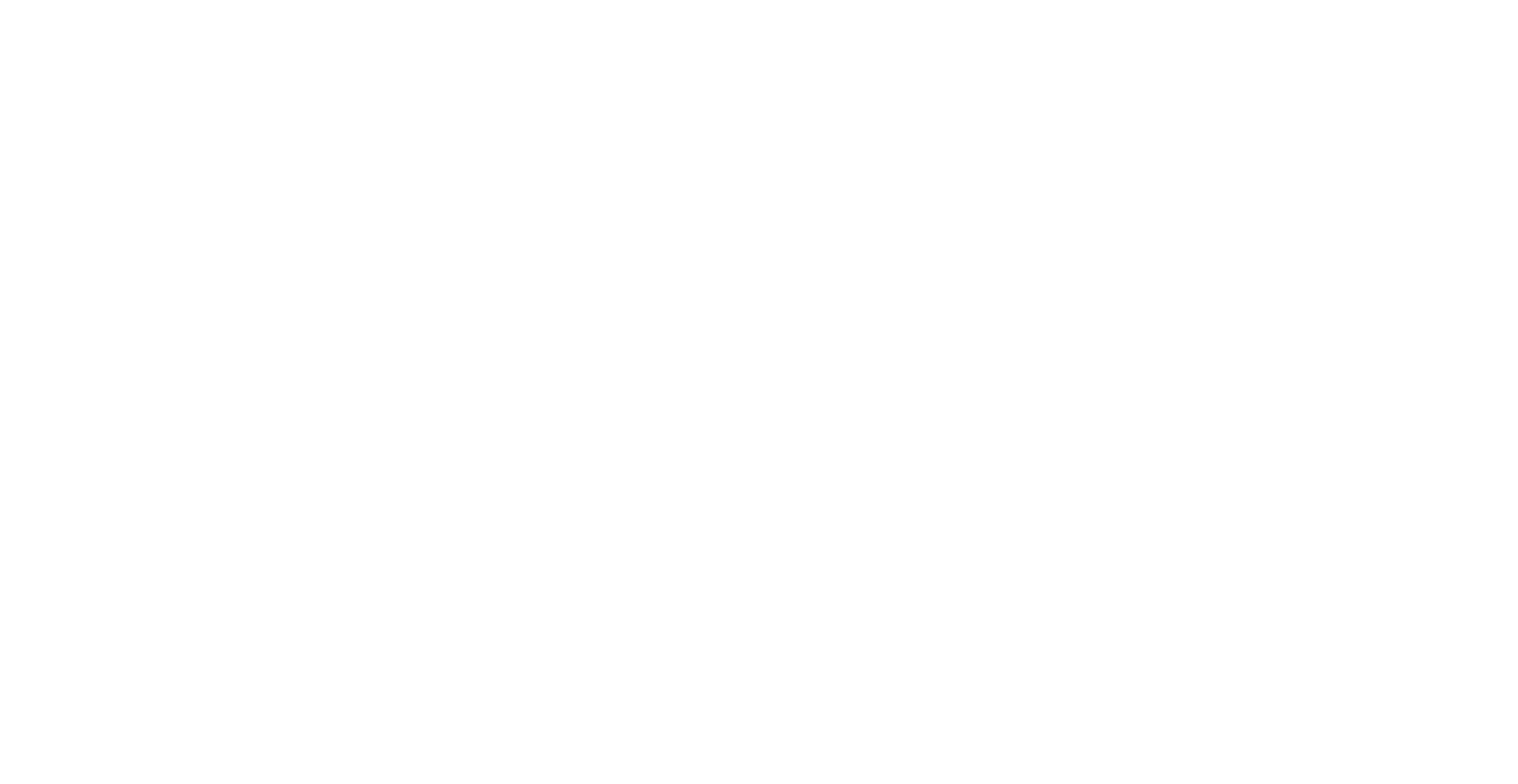
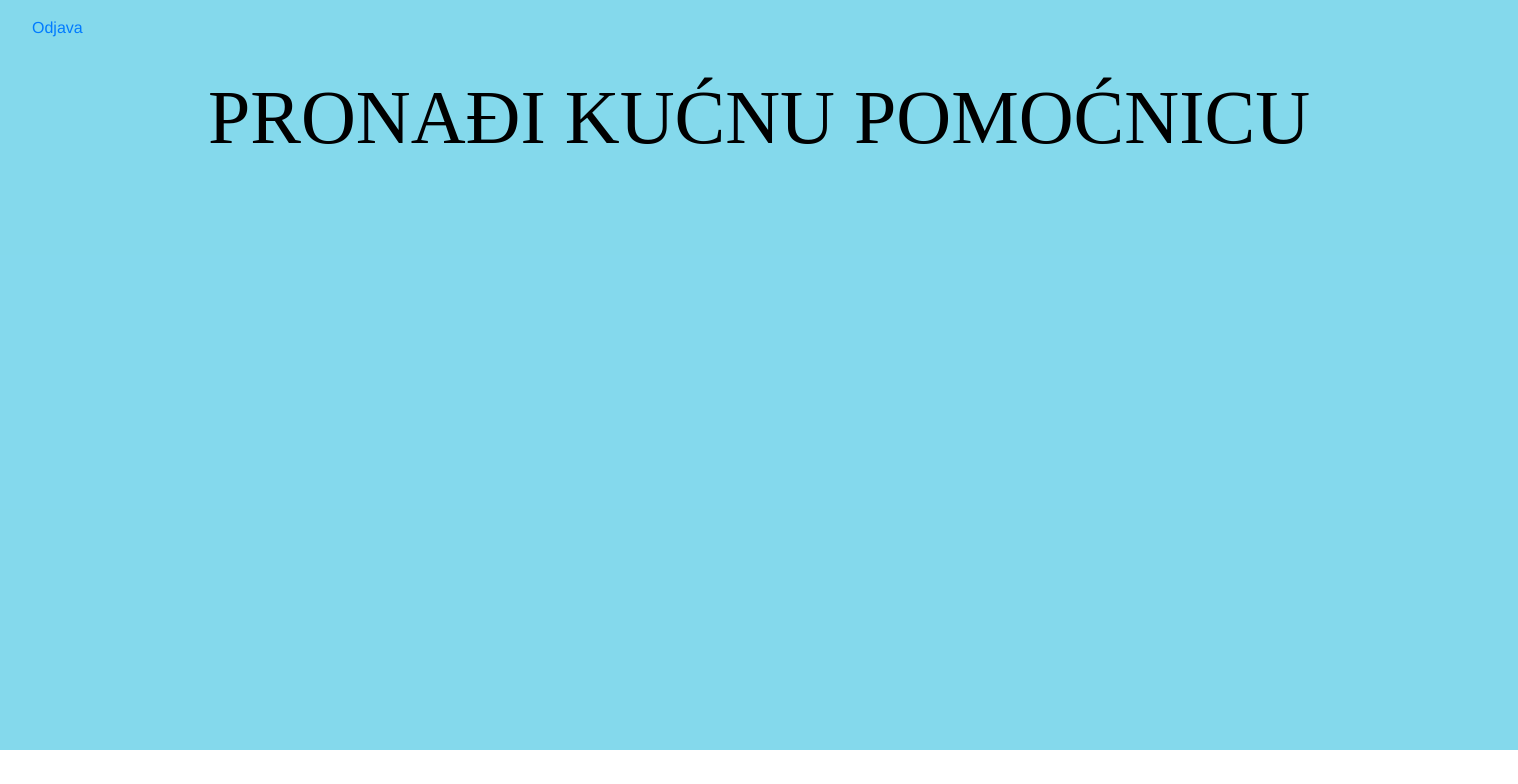
Before and after one commit to Gordana1508/PI-pronadikucnupomocnicu, a Vue app: page /Unos_podataka in a window 1280 px wide. Shown: the top 784 px of the page, 1518 px wide, since content can reach past the window. Built offline with nearby package versions, Linux system fonts and the light colour scheme.

Commit message:
Uređivanje stranice

```diff
--- a/src/router/index.js
+++ b/src/router/index.js
@@ -43,6 +43,15 @@ const routes = [
     // this generates a separate chunk (abou.[hash].js) for this route
     // which is lazy-loaded when the route is visited.
     component: () => import(/* webpackChunkName: "Registracija" */ '../views/Oglasi.vue')
+  },
+
+  {
+    path: '/Unos_podataka',
+    name: 'Unospodataka',
+    // route level code-splitting
+    // this generates a separate chunk (abou.[hash].js) for this route
+    // which is lazy-loaded when the route is visited.
+    component: () => import(/* webpackChunkName: "Registracija" */ '../views/Unos_podataka.vue')
   }
 ]
 
--- a/src/views/Oglasi.vue
+++ b/src/views/Oglasi.vue
@@ -1,15 +1,57 @@
 <template>
 <div class="Oglasi">
+  <div id="nav">
+    <nav class="navbar">
+        <div class="containr">
+            <p>
+                <a href="#" @click="odjava()" class="nav-link">Odjava</a>
+            </p>
+        </div>
+    </nav>
+  </div>
   <h1>PRONAĐI KUĆNU POMOĆNICU</h1>
+
     <div class="card">
-      <div class="card-header">Servis za čišćenje Eco-clean
-      </div>
+      <div class="card-header">Servis za čišćenje Eco-clean </div>
       <div class="card-body">
         <h5 class="card-title">Nudimo usluge čišćenja</h5>
         <p class="card-text">Nudimo usluge čišćenja BPŽ</p>
         <button class="btn btn-lg">Odaberi oglas</button>
       </div>
     </div>
+
+    <div class="divider"></div>
+
+     <div class="card">
+      <div class="card-header">Servis za čišćenje Clean d.o.o.</div>
+      <div class="card-body">
+        <h5 class="card-title">Nudimo usluge čišćenja</h5>
+        <p class="card-text">Nudimo usluge čišćenja KŽ</p>
+        <button class="btn btn-lg">Odaberi oglas</button>
+      </div>
+     </div>
+
+     <div class="divider"></div>
+
+     <div class="card">
+      <div class="card-header">Servis za čišćenje Topić-čišćenje</div>
+      <div class="card-body">
+        <h5 class="card-title">Nudimo usluge čišćenja</h5>
+        <p class="card-text">Nudimo usluge čišćenja BPŽ</p>
+        <button class="btn btn-lg">Odaberi oglas</button>
+      </div>
+     </div>
+
+     <div class="divider"></div>
+
+     <div class="card">
+      <div class="card-header">Servis za čišćenje Baka Mara</div>
+      <div class="card-body">
+        <h5 class="card-title">Nudimo usluge čišćenja</h5>
+        <p class="card-text">Nudimo usluge čišćenja KŽ</p>
+        <button class="btn btn-lg">Odaberi oglas</button>
+      </div>
+     </div>
 </div>
 </template>
 <script>
@@ -46,4 +88,14 @@ button{
    font-weight: bold;
    font-size: 105%;
 }
+.divider{
+  height: 10px;
+}
+.nav-link{
+  background-color: yellow;
+  color: black;
+  font-family: 'Times New Roman';
+  font-weight: bold;
+}
+
 </style>
--- /dev/null
+++ b/src/views/Unos_podataka.vue
@@ -0,0 +1,37 @@
+<template>
+    <div class="Unospodataka">
+        <div id="nav">
+    <nav class="navbar">
+        <div class="containr">
+            <p>
+                <a href="#" @click="odjava()" class="nav-link">Odjava</a>
+            </p>
+        </div>
+    </nav>
+  </div>
+        <h1>PRONAĐI KUĆNU POMOĆNICU</h1>
+    </div>
+</template>
+
+<script>
+    export default {
+        name: 'Unospodataka'
+    };
+</script>
+
+<style scoped>
+  .Unospodataka {
+  width: 1518px;
+  height: 750px;
+  background-color:rgba(128, 216, 236, 0.97);;
+  background-attachment: fixed;
+  border-radius: undefinedpx 0 0 0;
+}
+
+h1 {
+    text-align: center;
+    color: black;
+    font-family: 'Times New Roman';
+    font-size: 76px;
+}
+</style>
```
Also changed, not shown: 1 other file (tests, documents, lock files or other folders).
